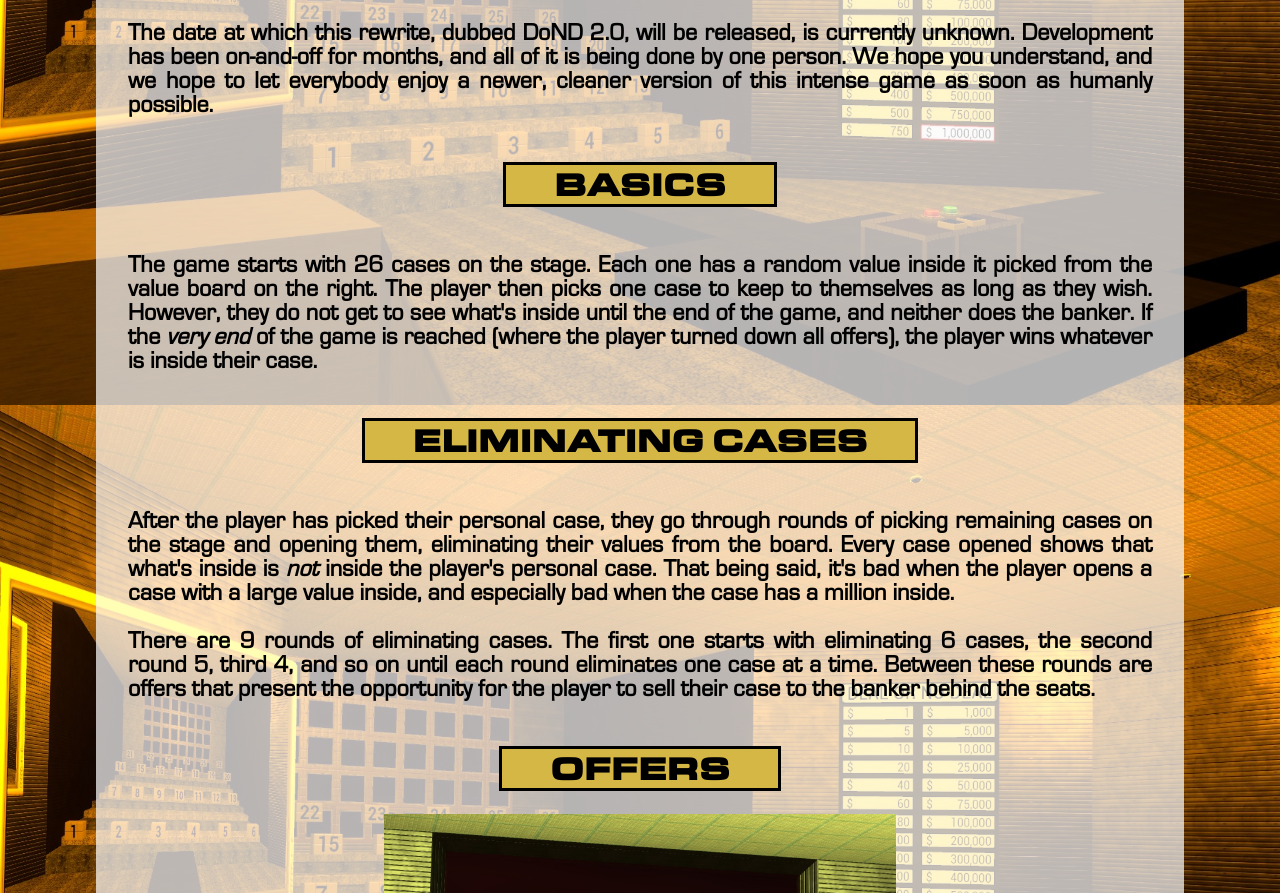
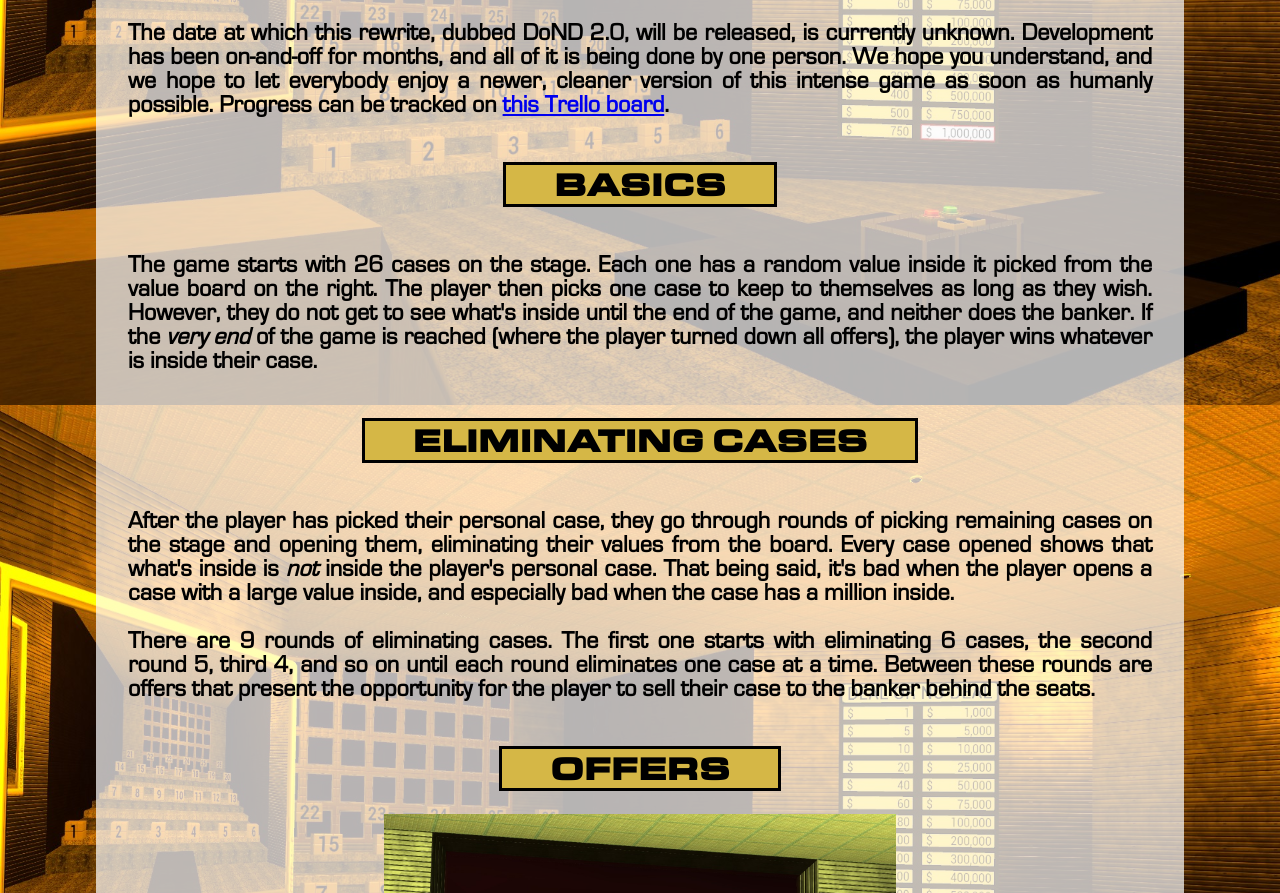
Before and after one commit to mitterdoo/dond, a plain HTML site: page index.html in a window 1280 px wide. Shown: the part 1995-2888 px from the top of the page. Drawn offline with Linux system fonts and the light colour scheme.

Commit message:
Added trello board

```diff
--- a/index.html
+++ b/index.html
@@ -105,7 +105,7 @@
 		<div class="subtitle">Screenshots of the stage prototype. Each solid color (except blue) will be replaced with game elements, such as atmospheric lighting, or game screens.</div>
 
 		<p>
-			The date at which this rewrite, dubbed <b>DoND 2.0</b>, will be released, is currently unknown. Development has been on-and-off for months, and all of it is being done by one person. We hope you understand, and we hope to let everybody enjoy a newer, cleaner version of this intense game as soon as humanly possible.
+			The date at which this rewrite, dubbed <b>DoND 2.0</b>, will be released, is currently unknown. Development has been on-and-off for months, and all of it is being done by one person. We hope you understand, and we hope to let everybody enjoy a newer, cleaner version of this intense game as soon as humanly possible. Progress can be tracked on <a href="https://trello.com/b/URDBPjmC/">this Trello board</a>.
 		</p>
 
 		<h1>Basics</h1>
```
